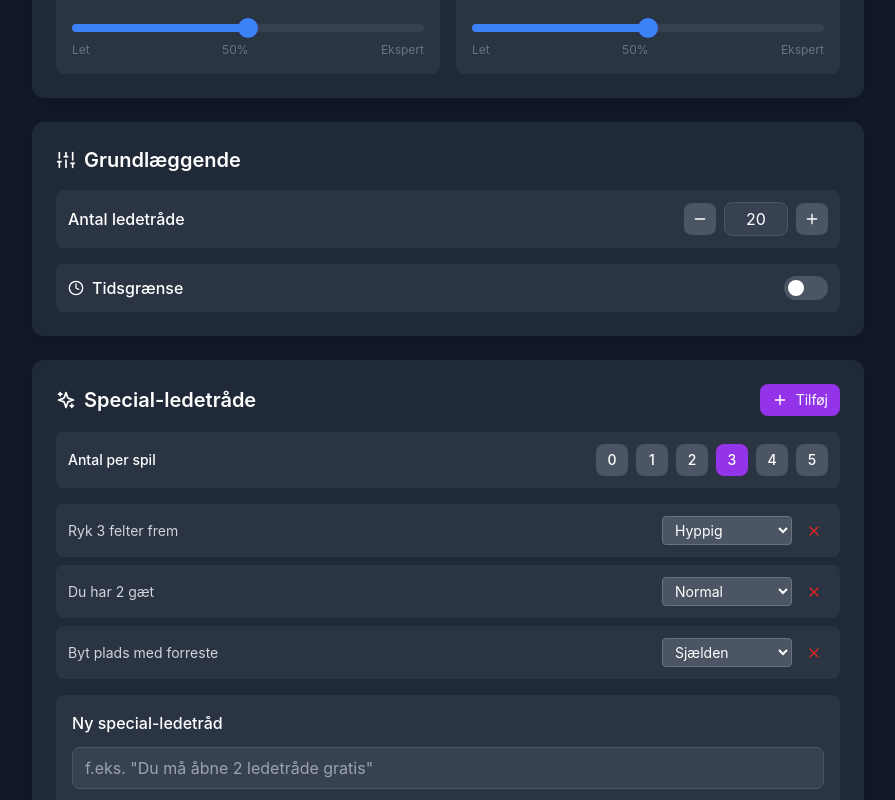
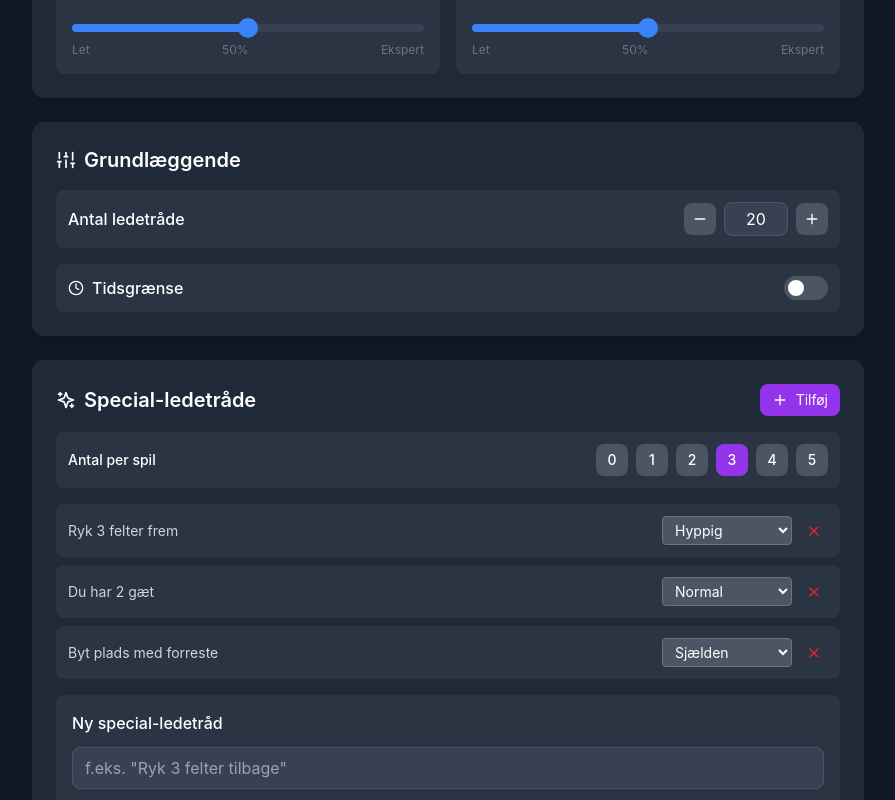
Before and after one commit to lukasjp11/20-questions, a React (Create React App) app: page /20-questions/settings in a window 1280 px wide. Both pictures are taken after a click on the button "Tilføj". Shown: the part 530-1330 px from the top of the page, without its empty margins (192-1087 px from the left). Built offline with nearby package versions, Linux system fonts and the light colour scheme; no server answers.

Commit message:
Update SettingsPage.js

```diff
--- a/src/components/SettingsPage.js
+++ b/src/components/SettingsPage.js
@@ -414,7 +414,7 @@ const SettingsPage = ({ theme, setTheme }) => {
                 <div className="space-y-3">
                   <input
                     type="text"
-                    placeholder='f.eks. "Du må åbne 2 ledetråde gratis"'
+                    placeholder='f.eks. "Ryk 3 felter tilbage"'
                     value={newSpecialClue.text}
                     onChange={e => setNewSpecialClue(prev => ({ ...prev, text: e.target.value }))}
                     className="w-full px-3 py-2 rounded-lg bg-white dark:bg-gray-700 border border-gray-300 dark:border-gray-600"
```
